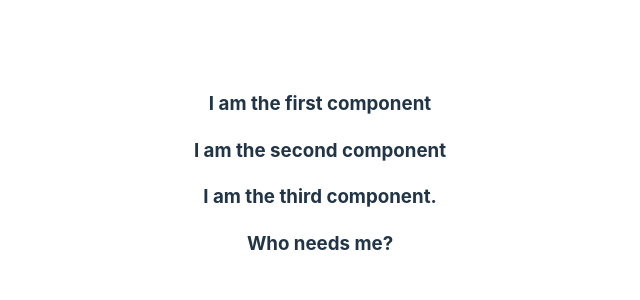
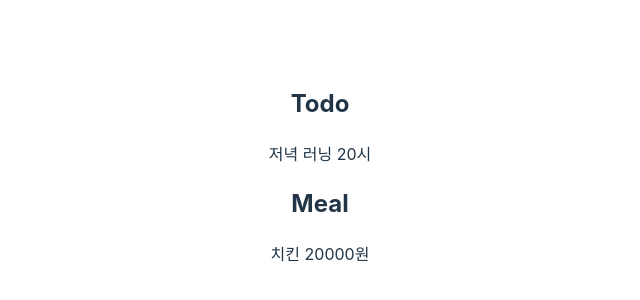
Before and after one commit to jee-in/react-project, a React (Vite) app in the folder react-project/: page / in a window 1280 px wide. Shown: the part 226-526 px from the top of the page, without its empty margins (320-960 px from the left). Built offline with nearby package versions, Linux system fonts and the light colour scheme.

Commit message:
feat: destructure props

```diff
--- a/react-project/src/App.jsx
+++ b/react-project/src/App.jsx
@@ -14,52 +14,40 @@ import reactLogo from './assets/react.svg'    // 이미지 파일
 import viteLogo from '/vite.svg'
 import './App.css'                            // CSS 파일
 
-// prop driling의 예시
-// 부모에서 자식의 자식의 자식으로 데이터를 전달하기 위해 3번이나 데이터를 내려주고 있따.
-// props가 아래로 뚫고 내려간다고 하여 이러한 상황을 prop drilling이라고 한다.
-// 이와 같은 패턴은 피해야 한다. 이를 피하기 위해 나중에 'Redux'와 같은 데이터 상태관리 툴을 배우게 된다.
 function App() {
   /* <---- 컴포넌트 안 ----> */
   const [count, setCount] = useState(0)
+  const content = "저녁 러닝";
+  const time = "20시"
+  const meal = "치킨";
+  const price = "20000원";
 
   return (
-    <div className="App">
-      <FirstComponent content="Who needs me?" />
+    <div>
+      <Todo todo={ content } time={ time } />
+      <Meal meal={ meal } price={ price } />
     </div>
   );
 }
 
-function FirstComponent({ content }) {
+// 인자로 props 이용
+function Todo(props) {
   return (
     <div>
-      {/* <h1>{ content }</h1> */}
-      <h3>I am the first component</h3>
-      <SecondComponent content={content} />
+      <h2>Todo</h2>
+      <p>{props.todo} <span>{props.time}</span></p>
     </div>
   );
 }
 
-function SecondComponent({ content }) {
+// 인자로 props를 구조분해하여 이용
+function Meal({ meal, price}) {
   return (
     <div>
-      <h3>I am the second component</h3>
-      <ThirdComponent content={content}/>
-    </div>
+    <h2>Meal</h2>
+    <p>{meal} <span>{price}</span></p>
+  </div>
   );
-}
-
-function ThirdComponent({ content }) {
-  return (
-    <div>
-      <h3>I am the third component.</h3>
-      <ComponentNeedingProps content={content}/>
-    </div>
-  )
-}
-
-// props 객체를 구조 분해하여 content 속성만 가져옴
-function ComponentNeedingProps({ content }) {
-  return <h3>{ content }</h3>;
 }
 
 // 컴포넌트 밖: 내가 만든 컴포넌트를 밖으로 내보내기 = 렌더링
```
